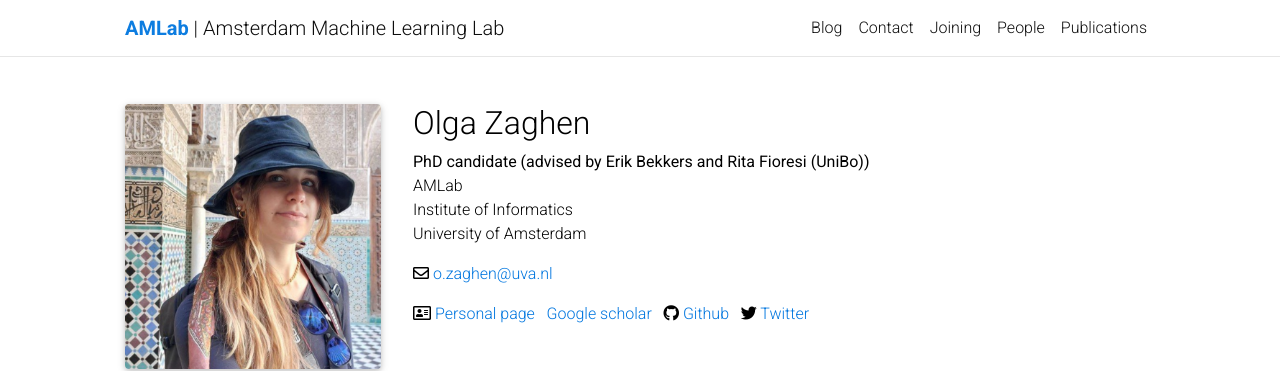
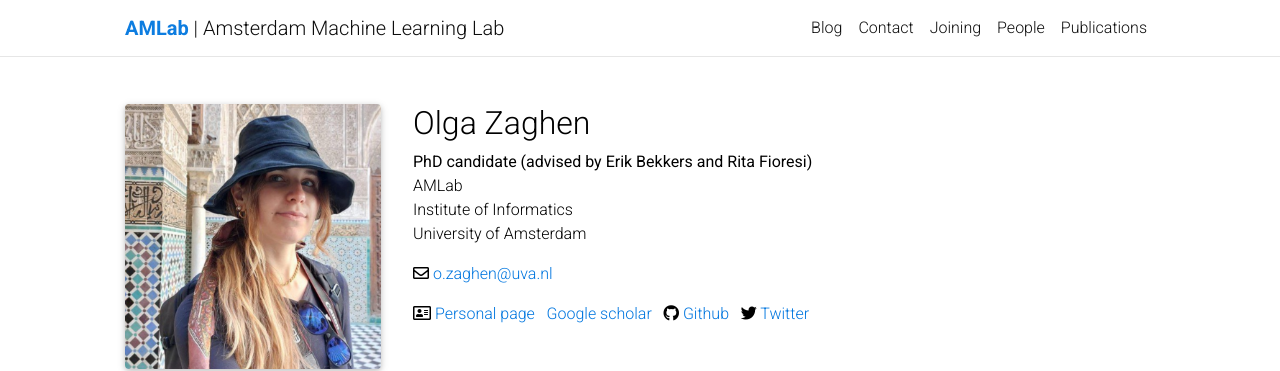
Before and after one commit to AMLab-Amsterdam/AMLab-Amsterdam.github.io, a Jekyll site: the page built from _people/OlgaZaghen.md, in a window 1280 px wide. Shown: the top 371 px of the page. Built offline with Jekyll 4.4.1, drawn with Linux system fonts in a browser that asks for light colours; comment, search, counter and statistics services are not loaded; a style sheet for code colours, icons or effects is not loaded.

Commit message:
changed details for better visualization

```diff
--- a/_people/OlgaZaghen.md
+++ b/_people/OlgaZaghen.md
@@ -8,8 +8,8 @@
 lab: AMLab
 institute: Institute of Informatics
 university: University of Amsterdam
-supervisors: [Erik Bekkers, Rita Fioresi (UniBo)]
-one_liner: Geometric and Topological Deep Learning, Graph Neural Networks, Information Geometry
+supervisors: [Erik Bekkers, Rita Fioresi]
+one_liner: Geometric and Topological Deep Learning, Graph Neural Networks
 redirect:
 description: |
     I am a PhD student at the [Amsterdam Machine Learning Lab](/) (AMLab) supervised by [Erik Bekkers](https://ebekkers.github.io/) (University of Amsterdam), and co-supervised by [Rita Fioresi](https://www.unibo.it/sitoweb/rita.fioresi/) (University of Bologna), as part of the [CaLIForNIA](https://site.unibo.it/california-msca-se/en) Marie Skłodowska-Curie Doctoral Network. My research focuses on Geometric Deep Learning, with an emphasis on applying geometric and topological tools to advance deep learning methods, and addressing challenges in learning on graphs and other higher-order topological structures.
```
